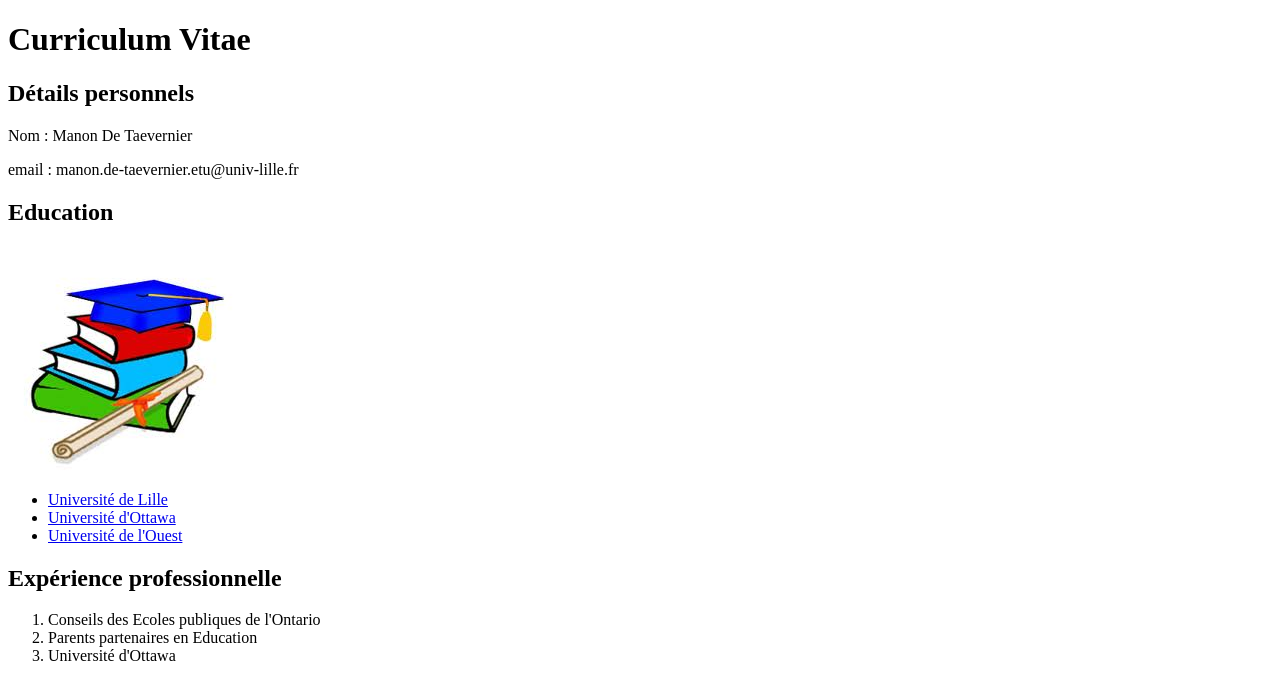
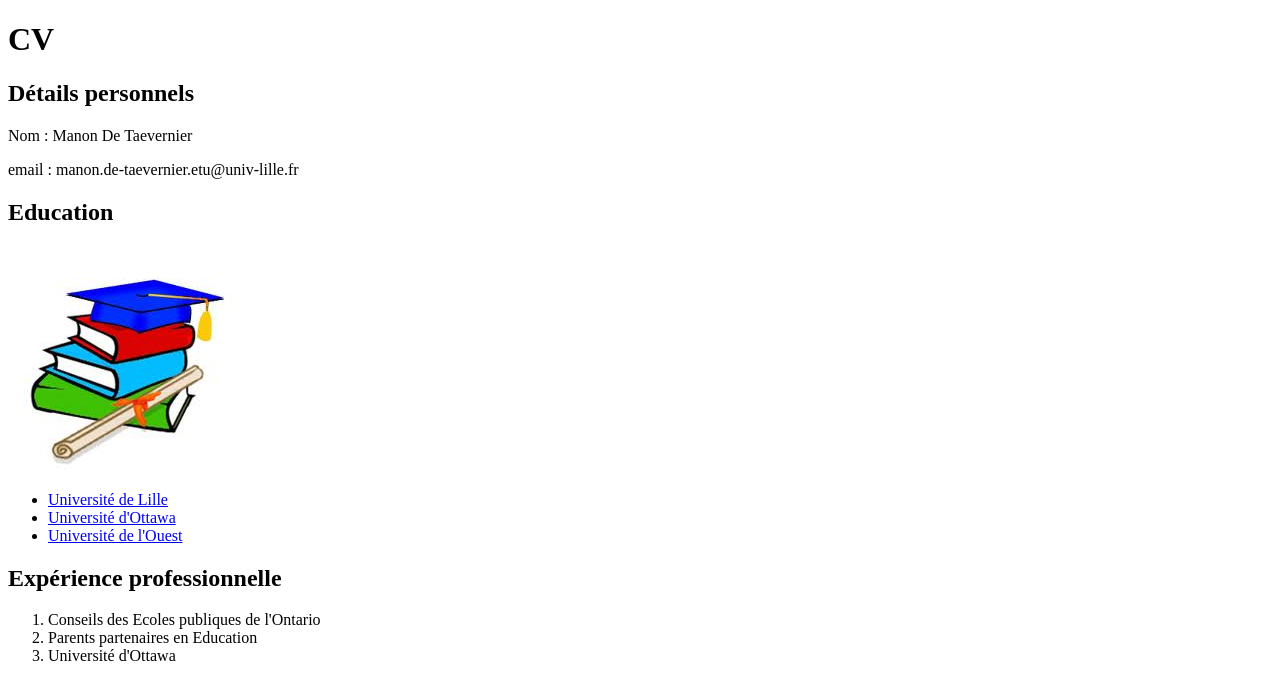
Before and after one commit to minoubibou/Ma-Premiere-Page-HTML, a plain HTML site: page index.html in a window 1280 px wide. Shown: the top 678 px of the page. Drawn offline with Linux system fonts and the light colour scheme.

Commit message:
changed h1 title

```diff
--- a/index.html
+++ b/index.html
@@ -15,7 +15,7 @@
   <!-- Début du contenu principal du document -->
   <header>
     <!-- Début de l'en-tête du document -->
-    <h1>Curriculum Vitae</h1>
+    <h1>CV</h1>
     <!-- Titre principal du document -->
   </header>
   <!-- Fin de l'en-tête -->
```
